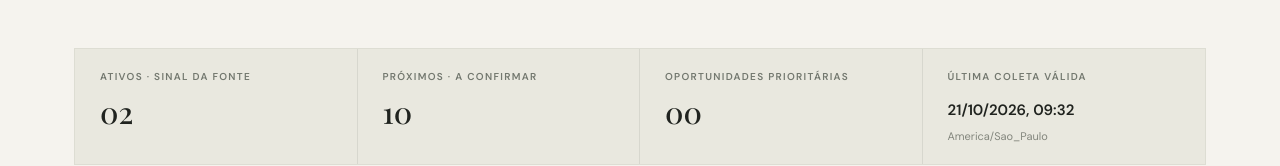
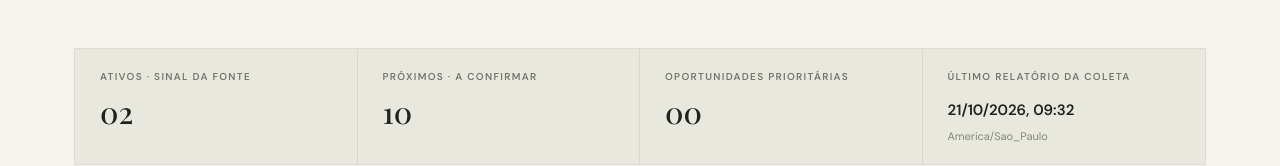
Before and after one commit to jadeOliveira/radar-leiloes, a React (Vite) app: page / in a window 1280 px wide. Shown: the part 383-549 px from the top of the page. Built offline with nearby package versions, Linux system fonts and the light colour scheme; a web font is replaced by a local one.

Commit message:
fix: show latest collection timestamp in dashboard

```diff
--- a/src/App.tsx
+++ b/src/App.tsx
@@ -133,7 +133,7 @@ export default function App() {
   const today = brazilToday();
   const activeCount = properties.filter((item) => displayStatus(item, today) === 'active').length;
   const upcomingCount = properties.filter((item) => displayStatus(item, today) === 'scheduled_unverified').length;
-  const lastUpdate = data.updated_at ? new Date(data.updated_at).toLocaleString('pt-BR', { dateStyle: 'short', timeStyle: 'short', timeZone: 'America/Sao_Paulo' }) : 'Sem coleta válida';
+  const lastDataUpdate = data.updated_at ? new Date(data.updated_at).toLocaleString('pt-BR', { dateStyle: 'short', timeStyle: 'short', timeZone: 'America/Sao_Paulo' }) : 'Sem anúncios';
   const operationalSources = (data.sources ?? []).filter((source) => source.status === 'success' || source.status === 'partial').length;
   const newTodayCount = properties.filter((item) => isDiscoveredOn(item, today)).length;
   const newYesterdayCount = properties.filter((item) => isDiscoveredOn(item, brazilDateOffset(-1))).length;
@@ -155,8 +155,8 @@ export default function App() {
       <div className="hero-copy"><div className="eyebrow"><span className="eyebrow-line" /> MONITORAMENTO IMOBILIÁRIO</div><h1>Encontre o próximo<br /><em>bom negócio.</em></h1><p>Oportunidades em leilões e vendas públicas nas cidades monitoradas de Santa Catarina.</p></div>
       <div className="hero-side"><div className="hero-index">{String(operationalSources).padStart(2, '0')} <span>/ {(data.sources ?? []).length.toString().padStart(2, '0')} fontes ativas</span></div><div className="hero-rule" /><p>Cidades<br /><strong>{cities.length} em Santa Catarina</strong></p><a href="https://www.portalzuk.com.br/leilao-de-imoveis/u/todos-imoveis/sc" target="_blank" rel="noreferrer">Fontes oficiais <ExternalLink size={13} /></a></div>
     </section>
-    <section className="stats" aria-label="Resumo"><div className="stat"><span>ATIVOS · SINAL DA FONTE</span><strong>{activeCount.toString().padStart(2, '0')}</strong></div><div className="stat"><span>PRÓXIMOS · A CONFIRMAR</span><strong>{upcomingCount.toString().padStart(2, '0')}</strong></div><div className="stat"><span>OPORTUNIDADES PRIORITÁRIAS</span><strong>{properties.filter((item) => item.classification === 'A').length.toString().padStart(2, '0')}</strong></div><div className="stat update-stat"><span>ÚLTIMA COLETA VÁLIDA</span><strong>{lastUpdate}</strong><small>America/Sao_Paulo</small></div></section>
-    <section className={`freshness-banner freshness-${lastRun.data_status ?? 'unknown'}`} aria-live="polite"><strong>{dataStatusText}</strong><span>Relatório da coleta: {lastRunTime} · Dados dos anúncios: {lastUpdate} · Hoje: {newTodayCount} novo(s), {changedTodayCount} alterado(s) · Ontem: {newYesterdayCount} novo(s), {changedYesterdayCount} alterado(s) · Últimos 7 dias: {newInLastWeek} novos</span></section>
+    <section className="stats" aria-label="Resumo"><div className="stat"><span>ATIVOS · SINAL DA FONTE</span><strong>{activeCount.toString().padStart(2, '0')}</strong></div><div className="stat"><span>PRÓXIMOS · A CONFIRMAR</span><strong>{upcomingCount.toString().padStart(2, '0')}</strong></div><div className="stat"><span>OPORTUNIDADES PRIORITÁRIAS</span><strong>{properties.filter((item) => item.classification === 'A').length.toString().padStart(2, '0')}</strong></div><div className="stat update-stat"><span>ÚLTIMO RELATÓRIO DA COLETA</span><strong>{lastRunTime}</strong><small>America/Sao_Paulo</small></div></section>
+    <section className={`freshness-banner freshness-${lastRun.data_status ?? 'unknown'}`} aria-live="polite"><strong>{dataStatusText}</strong><span>Relatório da coleta: {lastRunTime} · Dados dos anúncios: {lastDataUpdate} · Hoje: {newTodayCount} novo(s), {changedTodayCount} alterado(s) · Ontem: {newYesterdayCount} novo(s), {changedYesterdayCount} alterado(s) · Últimos 7 dias: {newInLastWeek} novos</span></section>
     {(data.sources ?? []).some((source) => source.status === 'failed' || source.status === 'partial') && <section className="source-status" aria-label="Estado das fontes"><strong>Fontes com acesso incompleto</strong><ul>{data.sources?.filter((source) => source.status === 'failed' || source.status === 'partial').map((source) => <li key={source.source_id}><span>{source.name}: {source.status === 'failed' ? 'indisponível' : 'parcial'}</span>{source.error && <small>{source.error}</small>}</li>)}</ul></section>}
     <section className="list-section"><div className="section-heading"><div><div className="eyebrow"><span className="eyebrow-line" /> OPORTUNIDADES</div><h2>Imóveis em <em>destaque</em></h2></div><span className="result-count">{filtered.length} de {properties.length} imóveis</span></div>
       <div className="filters">
```
